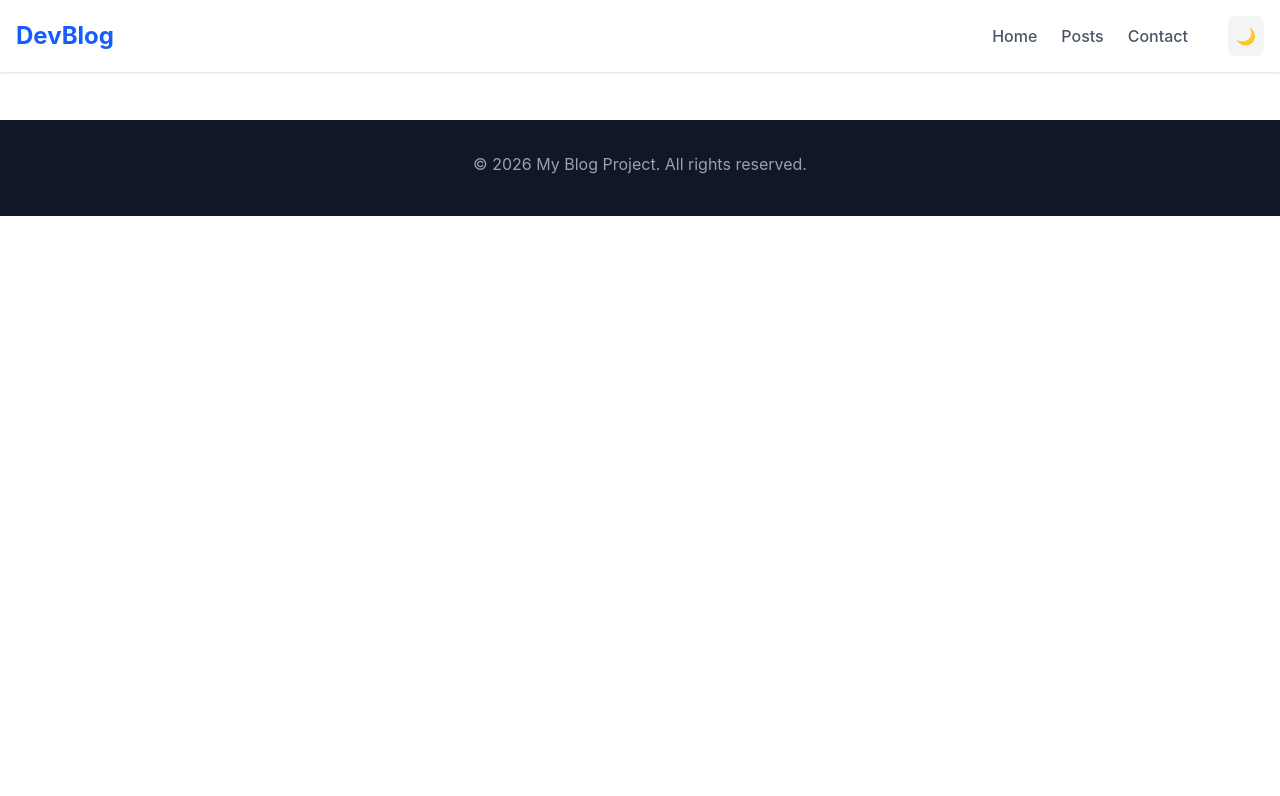
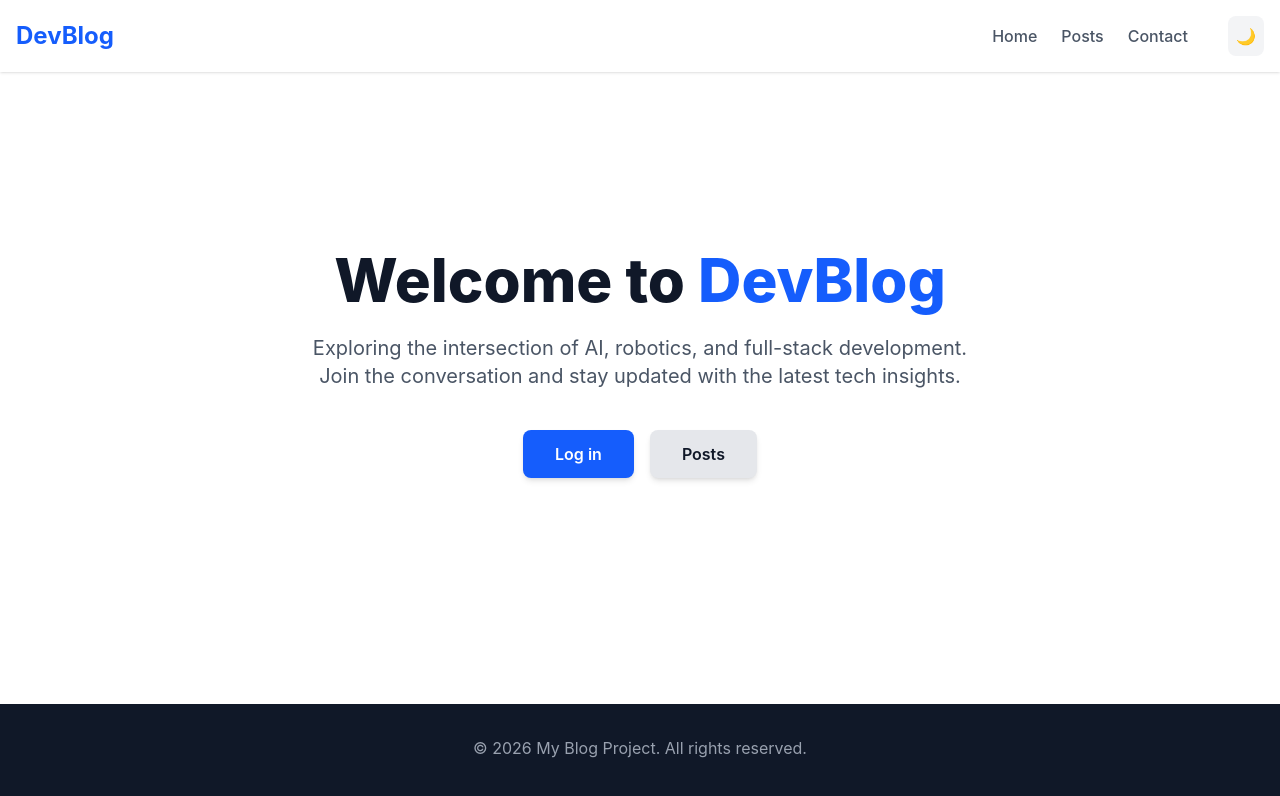
Before and after one commit to gquitian-design/my-blog-project, a React (Vite) app: page / in a window 1280 px wide. Shown: the top 796 px of the page. Built offline with nearby package versions, Linux system fonts and the light colour scheme.

Commit message:
created the basic layout of the homepage

```diff
--- a/src/pages/HomePage.jsx
+++ b/src/pages/HomePage.jsx
@@ -1,12 +1,42 @@
+import { useNavigate } from 'react-router';
 import Footer from "../components/Footer";
 import Header from "../components/Header";
 
 function HomePage() {
-
+    const navigate = useNavigate();
 
     return(
-        <div>
+        <div className="min-h-screen flex flex-col bg-white transition-colors">
             <Header />
+
+            <main className="flex-grow flex items-center justify-center">
+                <div className="container mx-auto px-4 py-16 text-center">
+                    {/* Welcome Text */}
+                    <h2 className="text-4xl md:text-6xl font-extrabold text-gray-900 mb-6">
+                        Welcome to <span className="text-blue-600 dark:text-blue-400">DevBlog</span>
+                    </h2>
+                    <p className="text-lg md:text-xl text-gray-600 dark:text-gray-400 max-w-2xl mx-auto mb-10">
+                        Exploring the intersection of AI, robotics, and full-stack development.
+                        Join the conversation and stay updated with the latest tech insights.
+                    </p>
+
+                    {/* Action Buttons */}
+                    <div className="flex flex-col sm:flex-row justify-center gap-4">
+                        <button
+                            onClick={() => navigate('/login')}
+                            className="px-8 py-3 bg-blue-600 hover:bg-blue-700 text-white font-semibold rounded-lg shadow-md transition-all"
+                        >
+                            Log in
+                        </button>
+                        <button
+                            onClick={() => navigate('/posts')}
+                            className="px-8 py-3 bg-gray-200 dark:bg-gray-800 hover:bg-gray-300 dark:hover:bg-gray-700 text-gray-900 dark:text-white font-semibold rounded-lg shadow-md transition-all"
+                        >
+                            Posts
+                        </button>
+                    </div>
+                </div>
+            </main>
 
             <Footer />
         </div>
```
